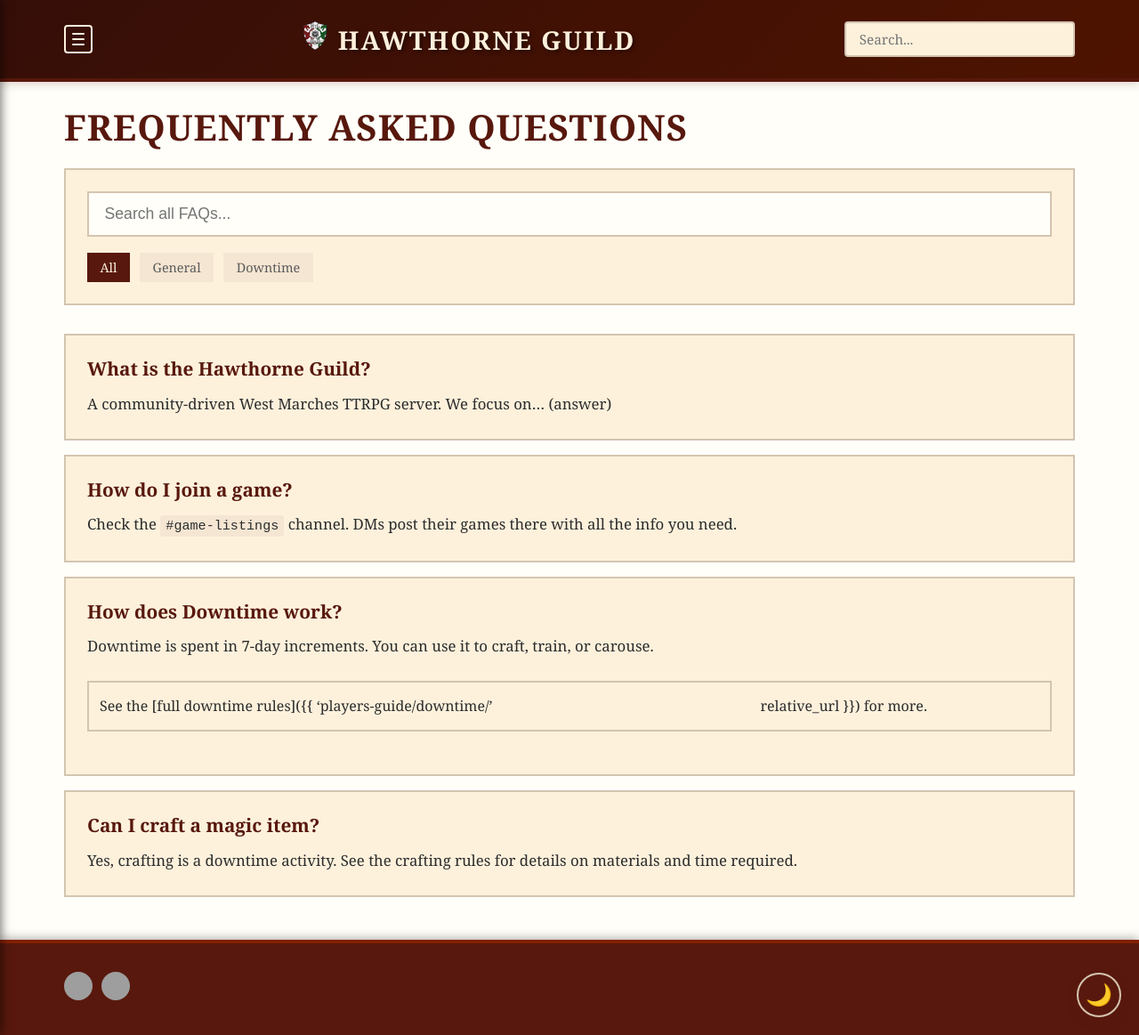
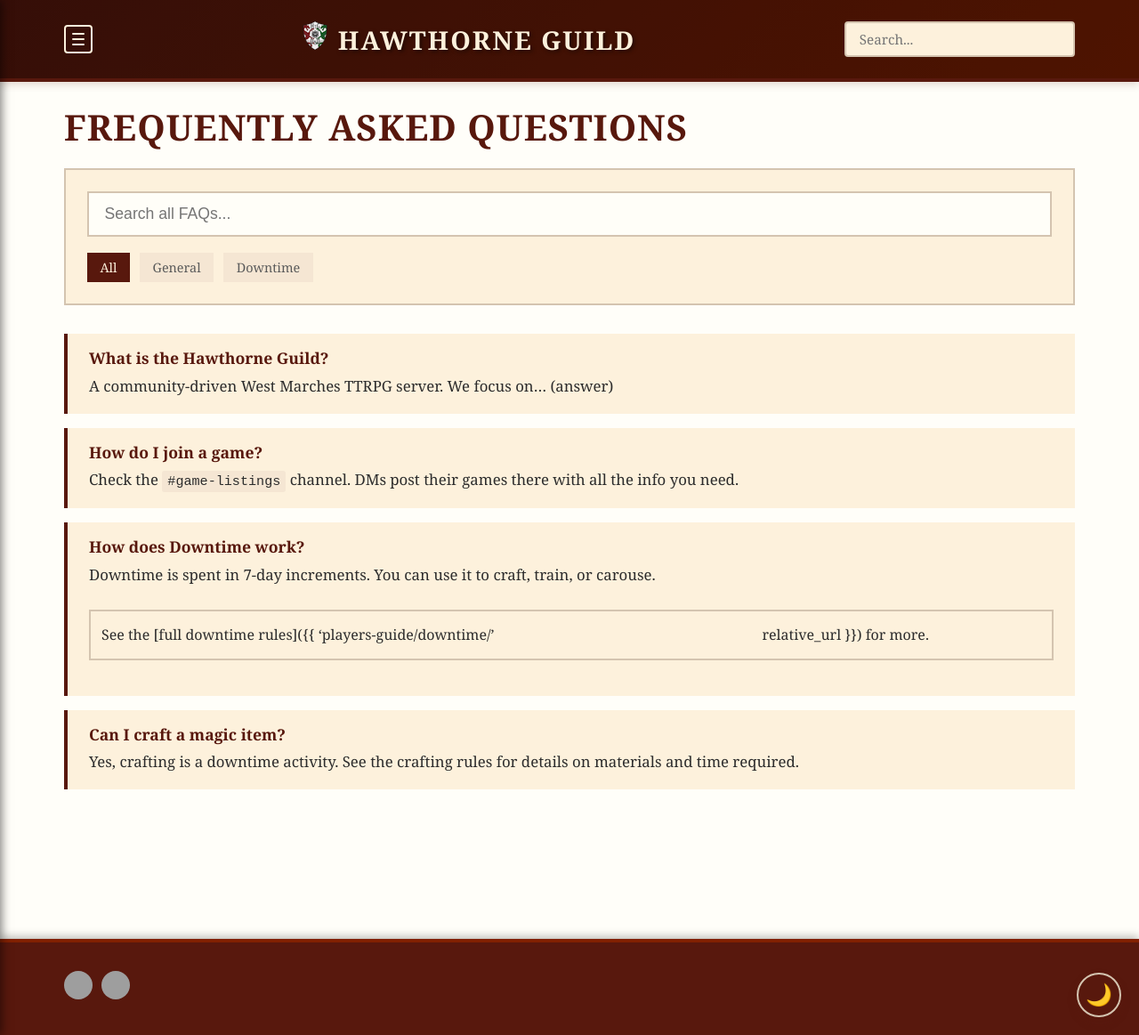
Before and after one commit to coconutswallow/Guides, a Jekyll site: the page built from faq.html, in a window 1280 px wide and 1163 px high. Shown: the whole window at 89% size. Built offline with Jekyll 4.4.1, drawn with Linux system fonts in a browser that asks for light colours; comment, search, counter and statistics services are not loaded; grey boxes are pictures that could not be loaded.

Commit message:
Update faq.css

```diff
--- a/assets/css/faq.css
+++ b/assets/css/faq.css
@@ -36,15 +36,34 @@
 
 .faq-item {
   background: var(--color-bg-light);
-  border: 2px solid var(--color-border);
-  padding: 1.5em;
+
+  /* --- CHANGE 1: New color scheme --- */
+  /* We removed the full border and added just a left border, */
+  /* like a blockquote. This makes it look distinct. */
+  border: none;
+  border-left: 4px solid var(--color-primary);
+
+  /* --- CHANGE 2: Reduced vertical padding --- */
+  /* Was "padding: 1.5em;" */
+  padding: 1em 1.5em;
+
   margin-bottom: 1em;
   border-radius: var(--border-radius);
 }
 
 .faq-item h4 {
   color: var(--color-primary);
-  margin: 0 0 0.5em 0;
+
+  /* --- CHANGE 3: Smaller, lighter header --- */
+  /* Using the body font (bolded) instead of the all-caps */
+  /* header font makes it feel much less heavy. */
+  font-family: var(--font-body);
+  font-weight: 700;
+  font-size: 1.1em;
+
+  /* --- CHANGE 4: Reduced vertical margin --- */
+  /* Was "margin: 0 0 0.5em 0;" */
+  margin: 0 0 0.25em 0;
 }
 
 .faq-item p {
```
